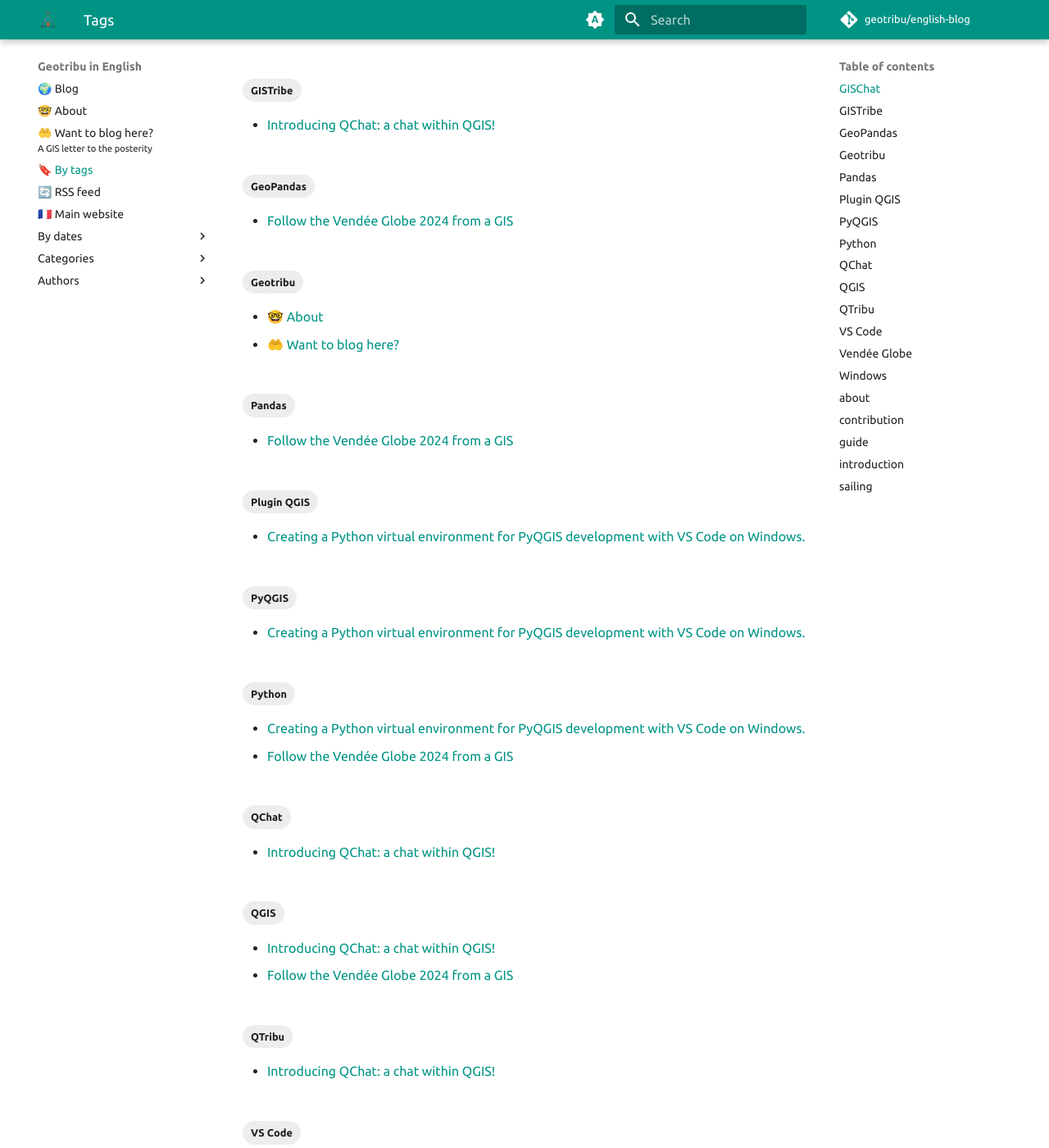
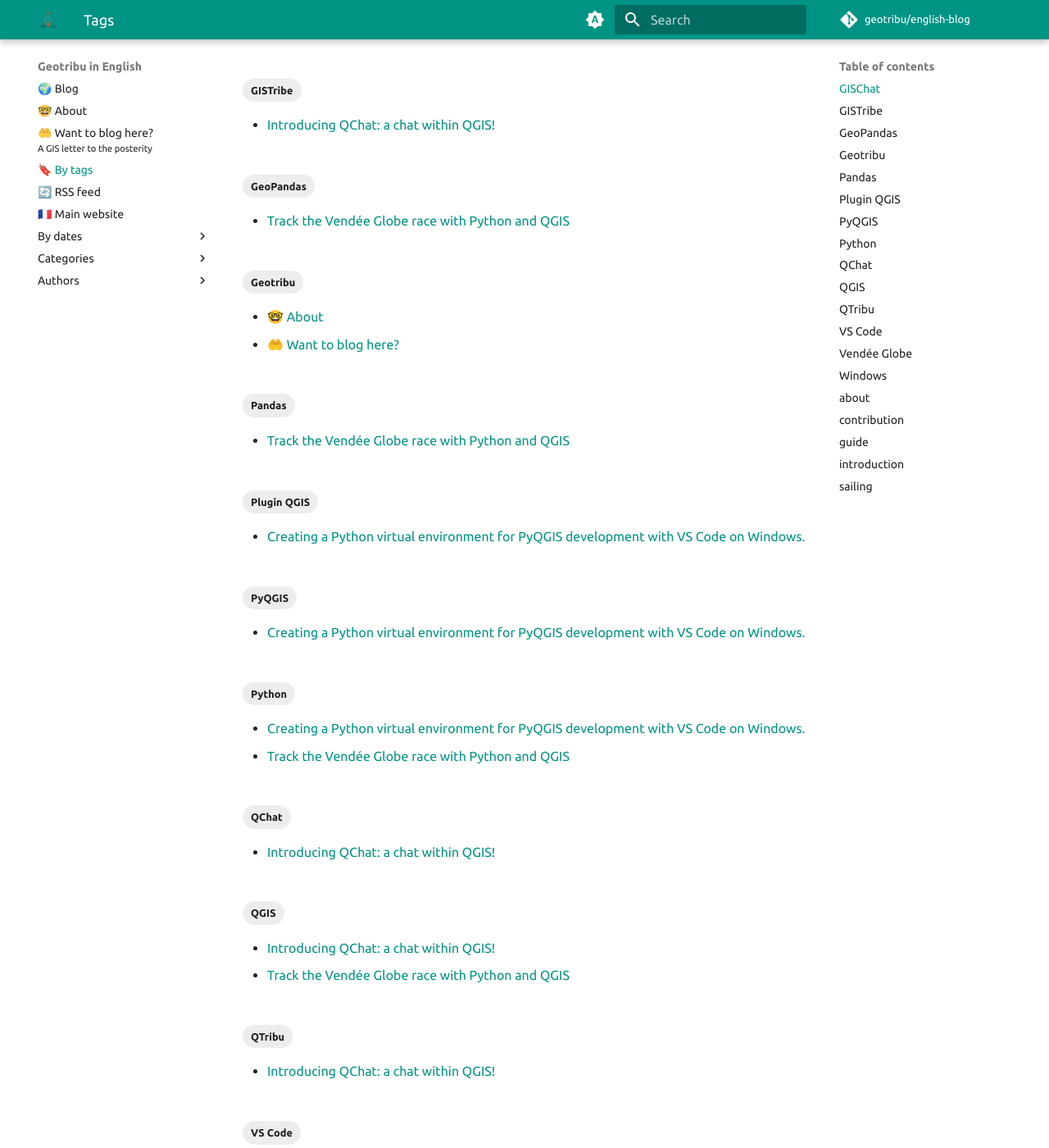
Before and after one commit to geotribu/english-blog, an MkDocs documentation site: the page built from content/tags.md, in a window 1280 px wide and 1400 px high, scrolled down 208 px. Shown: the whole window at 82% size. Built offline with MkDocs 1.6.1 and Material for MkDocs 9.7.7, drawn with Linux system fonts in a browser that asks for light colours; plug-ins that fetch from the network failed and are left out; comment, search, counter and statistics services are not loaded; some of the changed text lies outside the part shown.

Commit message:
Apply suggestions from code review
Co-authored-by: Julien <dev@ingeoveritas.com>
Signed-off-by: Florent <36446612+florentfgrs@users.noreply.github.com>

````diff
--- a/content/posts/2024-12-02-vendee_globe_gis_data.md
+++ b/content/posts/2024-12-02-vendee_globe_gis_data.md
@@ -8,6 +8,9 @@
 description: Create and visualize GIS data on the progress of the Vendée Globe 2024 race from official spreadsheets.
 icon: material/sail-boat
 license: beerware
+links:
+ - French version: https://geotribu.fr/articles/2024/2024-11-20_vendee_globe_donnees_sig/
+ - Official race website: https://www.vendeeglobe.org/en
 tags:
    - GeoPandas
    - Pandas
@@ -15,7 +18,7 @@
    - QGIS
    - Vendée Globe
    - sailing
-title: Follow the Vendée Globe 2024 from a GIS
+title: Track the Vendée Globe race with Python and QGIS
 subtitle: Sailing GIS
 ---
 
@@ -100,7 +103,7 @@
 This step involves removing line breaks, special characters, or any other anomalies that could disrupt data processing.
 
     ```pandas title="DataFrame before cleaning"
-   rang             code                                                nom         heure  ...   24h_vmg 24h_distance         dtf       dtl
+        rang             code                                                nom         heure  ...   24h_vmg 24h_distance         dtf       dtl
     0     1   GBR\r\nFRA 100                        Sam Goodchild\r\nVULNERABLE  10:30 FR\r\n  ...  10.5 kts     255.1 nm  22300.7 nm    0.0 nm
     1     2   FRA\r\nFRA 112                 Sébastien Simon\r\nGroupe Dubreuil  10:30 FR\r\n  ...   7.4 kts     223.1 nm  22324.7 nm   24.0 nm
     2     3    FRA\r\nFRA 59                        Thomas Ruyant\r\nVULNERABLE  10:30 FR\r\n  ...  10.7 kts     288.1 nm  22352.7 nm   52.0 nm
@@ -110,7 +113,7 @@
     ```
 
     ```pandas title="DataFrame after cleaning"
-   rang            code                                                nom        heure  ...   24h_vmg 24h_distance         dtf       dtl
+    rang            code                                                nom        heure  ...   24h_vmg 24h_distance         dtf       dtl
     0     1   GBR - FRA 100                         Sam Goodchild - VULNERABLE  10:30 FR -   ...  10.5 kts     255.1 nm  22300.7 nm    0.0 nm
     1     2   FRA - FRA 112                  Sébastien Simon - Groupe Dubreuil  10:30 FR -   ...   7.4 kts     223.1 nm  22324.7 nm   24.0 nm
     2     3    FRA - FRA 59                         Thomas Ruyant - VULNERABLE  10:30 FR -   ...  10.7 kts     288.1 nm  22352.7 nm   52.0 nm
````
